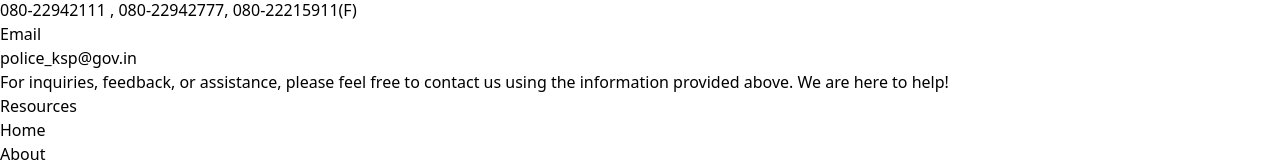
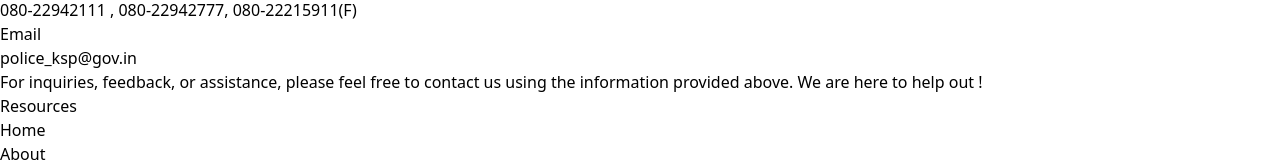
Before and after one commit to Shahanshahsidd208/KSP-Profile-Analysis-dashboard, a React (Vite) app in the folder frontend/: page /contact in a window 1280 px wide. Shown: the part 542-704 px from the top of the page. Built offline with nearby package versions, Linux system fonts and the light colour scheme.

Commit message:
Update Contact.jsx

```diff
--- a/frontend/src/components/Contact.jsx
+++ b/frontend/src/components/Contact.jsx
@@ -36,7 +36,7 @@ export default function Contact({ language }) {
         </div>
         <div className="mt-8">
           <p className="text-lg text-black">
-            {language === 'english' ? 'For inquiries, feedback, or assistance, please feel free to contact us using the information provided above. We are here to help!' : 'ಪ್ರಶ್ನೆಗಳು, ಪ್ರತಿಕ್ರಿಯೆಗಳು, ಅಥವಾ ಸಹಾಯಕ್ಕಾಗಿ, ಮೇಲೆ ನೀಡಿದ ಮಾಹಿತಿಯನ್ನು ಬಳಸಿ ನಮ್ಮನ್ನು ಸಂಪರ್ಕಿಸಿ. ನಾವು ನಿಮಗೆ ಸಹಾಯ ಮಾಡಲು ಇಲ್ಲಿದ್ದೇವೆ!'}
+            {language === 'english' ? 'For inquiries, feedback, or assistance, please feel free to contact us using the information provided above. We are here to help out !' : 'ಪ್ರಶ್ನೆಗಳು, ಪ್ರತಿಕ್ರಿಯೆಗಳು, ಅಥವಾ ಸಹಾಯಕ್ಕಾಗಿ, ಮೇಲೆ ನೀಡಿದ ಮಾಹಿತಿಯನ್ನು ಬಳಸಿ ನಮ್ಮನ್ನು ಸಂಪರ್ಕಿಸಿ. ನಾವು ನಿಮಗೆ ಸಹಾಯ ಮಾಡಲು ಇಲ್ಲಿದ್ದೇವೆ!'}
           </p>
         </div>
       </div>
```
